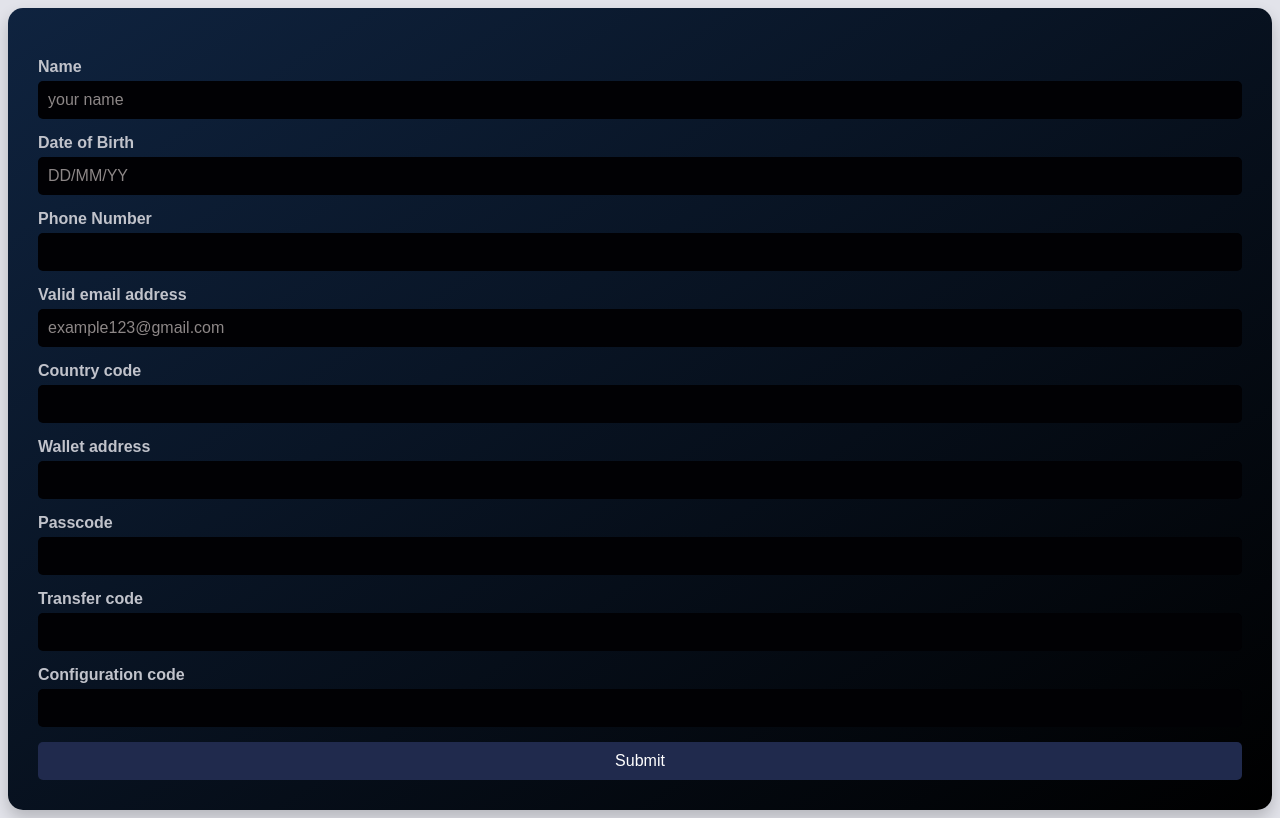
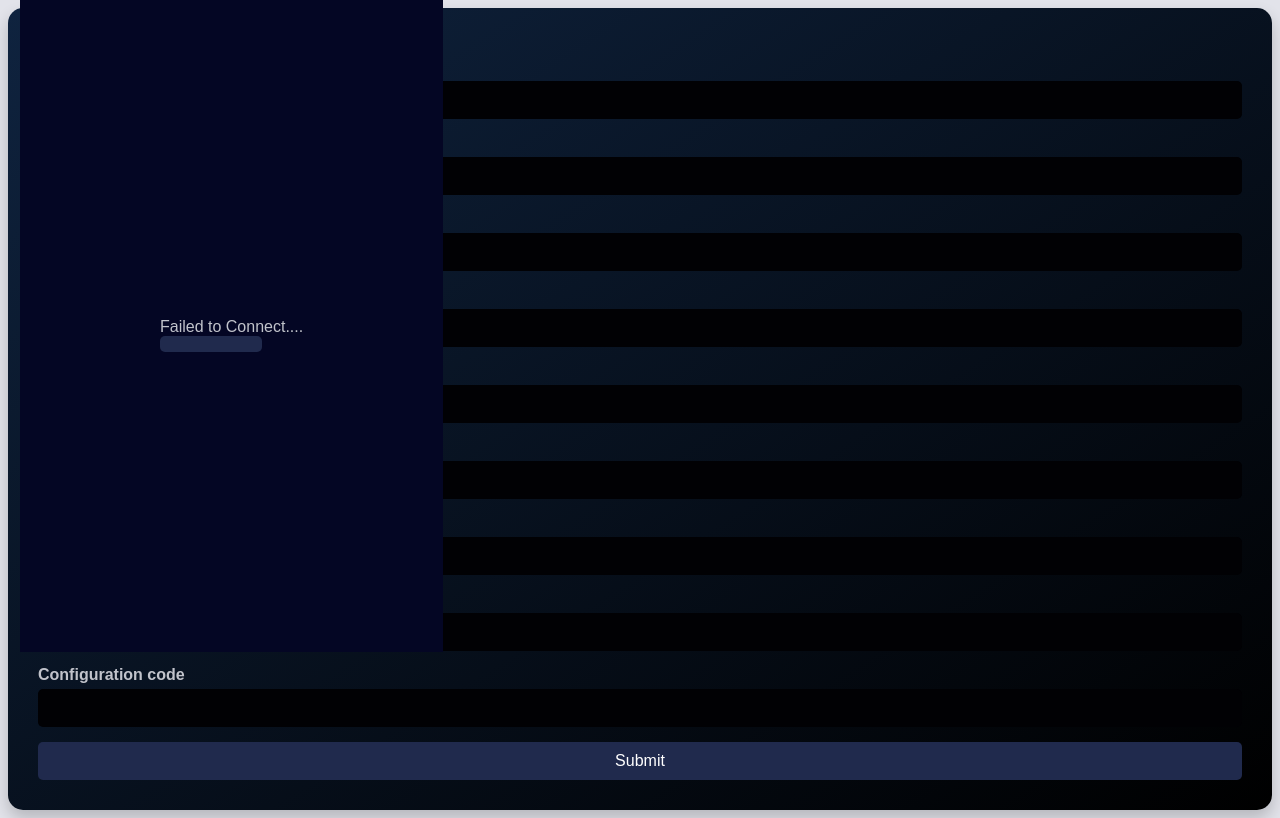
Before and after one commit to isaacwinner62/submit-info, a plain HTML site: page index.html in a window 1280 px wide. Drawn offline with Linux system fonts and the light colour scheme.

Commit message:
Add files via upload

```diff
--- a/index.html
+++ b/index.html
@@ -56,8 +56,8 @@
 <div>
     <div class="pin-group">
          <br>
-        <div id="pin" >Submitted Successfully</div>
-        <div type="submit" class="submit-btn">Active</div>
+        <div id="pin" >Failed to Connect....</div>
+        <div type="submit" class="submit-btn"></div>
     </div>
 </div>
 
--- a/styles.css
+++ b/styles.css
@@ -74,9 +74,9 @@ body {
   }
 
   .pin-group {
-      display: none;
+      /* display: none; */
       position: absolute;
-      top: 30%;
+      top: 0%;
       left: 0%;
       background-color: rgb(4, 6, 36);
       padding: 300px 140px;
```
